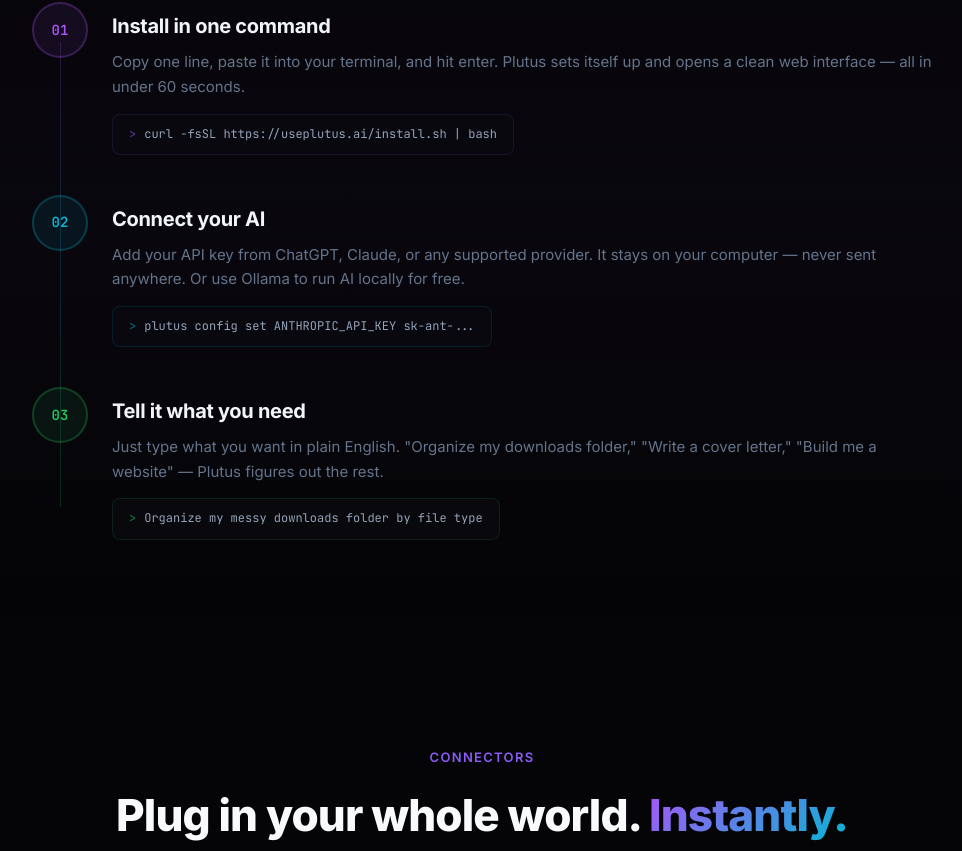
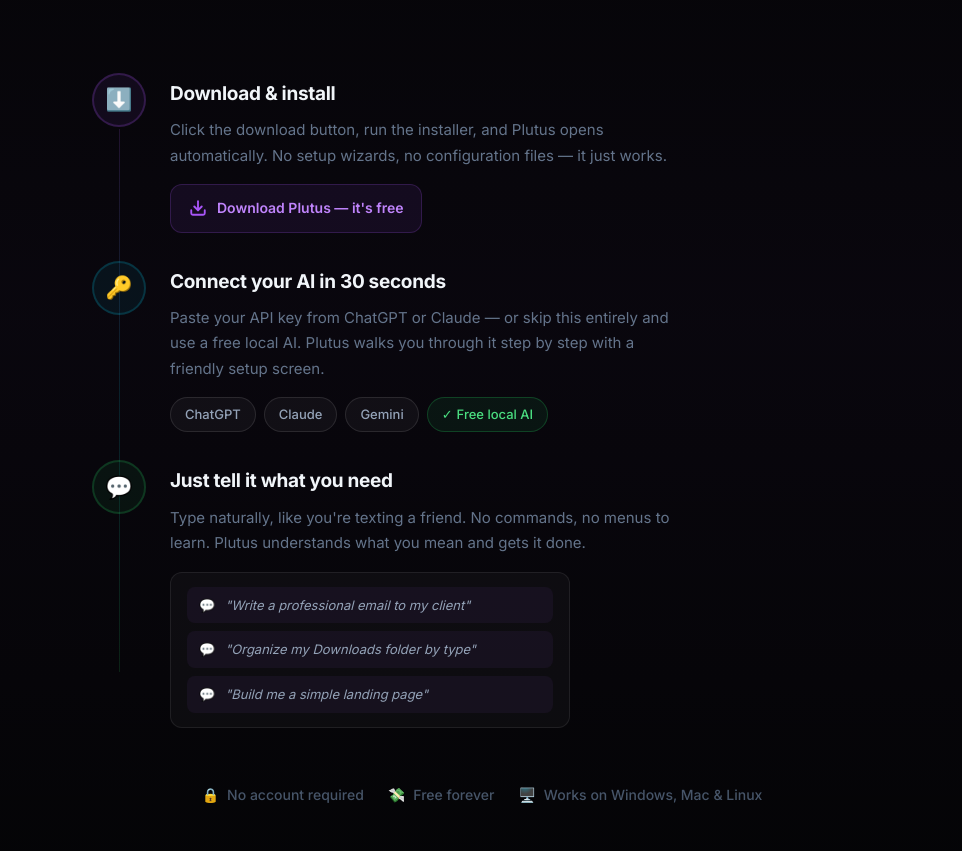
Before and after one commit to Crypt0nly/plutus_website, a React (Vite) app: page / in a window 1280 px wide. Shown: the part 2729-3580 px from the top of the page, without its empty margins (158-1120 px from the left). Built offline with nearby package versions, Linux system fonts and the light colour scheme.

Commit message:
feat: rewrite HowItWorks section for non-technical audience, remove terminal commands

```diff
--- a/src/components/HowItWorks.jsx
+++ b/src/components/HowItWorks.jsx
@@ -1,26 +1,96 @@
-import { motion, useScroll, useTransform } from 'framer-motion'
-import { useRef } from 'react'
+import { motion } from 'framer-motion'
 
 const steps = [
   {
-    number: '01',
-    title: 'Install in one command',
-    desc: 'Copy one line, paste it into your terminal, and hit enter. Plutus sets itself up and opens a clean web interface — all in under 60 seconds.',
-    code: 'curl -fsSL https://useplutus.ai/install.sh | bash',
+    number: '1',
+    emoji: '⬇️',
+    title: 'Download & install',
+    desc: 'Click the download button, run the installer, and Plutus opens automatically. No setup wizards, no configuration files — it just works.',
+    visual: (
+      <div style={{
+        display: 'flex',
+        alignItems: 'center',
+        gap: 10,
+        padding: '12px 18px',
+        background: 'rgba(168,85,247,0.08)',
+        border: '1px solid rgba(168,85,247,0.2)',
+        borderRadius: 12,
+        width: 'fit-content',
+      }}>
+        <svg width="18" height="18" viewBox="0 0 24 24" fill="none" stroke="#a855f7" strokeWidth="2.5" strokeLinecap="round" strokeLinejoin="round">
+          <path d="M21 15v4a2 2 0 0 1-2 2H5a2 2 0 0 1-2-2v-4"/>
+          <polyline points="7 10 12 15 17 10"/>
+          <line x1="12" y1="15" x2="12" y2="3"/>
+        </svg>
+        <span style={{ fontSize: 14, fontWeight: 600, color: '#c084fc' }}>Download Plutus — it's free</span>
+      </div>
+    ),
     color: '#a855f7',
   },
   {
-    number: '02',
-    title: 'Connect your AI',
-    desc: 'Add your API key from ChatGPT, Claude, or any supported provider. It stays on your computer — never sent anywhere. Or use Ollama to run AI locally for free.',
-    code: 'plutus config set ANTHROPIC_API_KEY sk-ant-...',
+    number: '2',
+    emoji: '🔑',
+    title: 'Connect your AI in 30 seconds',
+    desc: 'Paste your API key from ChatGPT or Claude — or skip this entirely and use a free local AI. Plutus walks you through it step by step with a friendly setup screen.',
+    visual: (
+      <div style={{
+        display: 'flex',
+        gap: 8,
+        flexWrap: 'wrap',
+      }}>
+        {['ChatGPT', 'Claude', 'Gemini', 'Free local AI'].map((name, i) => (
+          <span key={name} style={{
+            padding: '6px 14px',
+            background: i === 3 ? 'rgba(34,197,94,0.08)' : 'rgba(255,255,255,0.04)',
+            border: `1px solid ${i === 3 ? 'rgba(34,197,94,0.25)' : 'rgba(255,255,255,0.1)'}`,
+            borderRadius: 999,
+            fontSize: 13,
+            fontWeight: 500,
+            color: i === 3 ? '#4ade80' : '#94a3b8',
+          }}>
+            {i === 3 && <span style={{ marginRight: 4 }}>✓</span>}{name}
+          </span>
+        ))}
+      </div>
+    ),
     color: '#06b6d4',
   },
   {
-    number: '03',
-    title: 'Tell it what you need',
-    desc: 'Just type what you want in plain English. "Organize my downloads folder," "Write a cover letter," "Build me a website" — Plutus figures out the rest.',
-    code: '> Organize my messy downloads folder by file type',
+    number: '3',
+    emoji: '💬',
+    title: 'Just tell it what you need',
+    desc: 'Type naturally, like you\'re texting a friend. No commands, no menus to learn. Plutus understands what you mean and gets it done.',
+    visual: (
+      <div style={{
+        background: 'rgba(255,255,255,0.03)',
+        border: '1px solid rgba(255,255,255,0.08)',
+        borderRadius: 12,
+        padding: '14px 16px',
+        display: 'flex',
+        flexDirection: 'column',
+        gap: 8,
+        width: '100%',
+        maxWidth: 400,
+      }}>
+        {[
+          'Write a professional email to my client',
+          'Organize my Downloads folder by type',
+          'Build me a simple landing page',
+        ].map((example, i) => (
+          <div key={i} style={{
+            display: 'flex',
+            alignItems: 'center',
+            gap: 10,
+            padding: '8px 12px',
+            background: 'rgba(168,85,247,0.06)',
+            borderRadius: 8,
+          }}>
+            <span style={{ fontSize: 13, color: '#64748b' }}>💬</span>
+            <span style={{ fontSize: 13, color: '#94a3b8', fontStyle: 'italic' }}>"{example}"</span>
+          </div>
+        ))}
+      </div>
+    ),
     color: '#22c55e',
   },
 ]
@@ -28,11 +98,13 @@
 export default function HowItWorks() {
   return (
     <section id="how-it-works" style={{
-      padding: '100px 24px',
-      position: 'relative', zIndex: 1,
+      padding: '100px 0',
+      position: 'relative',
+      zIndex: 1,
       background: 'linear-gradient(180deg, transparent 0%, rgba(168,85,247,0.03) 50%, transparent 100%)',
     }}>
-      <div style={{ maxWidth: 900, margin: '0 auto' }}>
+      <div className="section-container" style={{ maxWidth: 860 }}>
+
         {/* Header */}
         <motion.div
           initial={{ opacity: 0, y: 20 }}
@@ -61,98 +133,130 @@
             letterSpacing: '-1.5px',
             color: '#f8fafc',
             lineHeight: 1.1,
+            marginBottom: 16,
           }}>
-            From zero to agent{' '}
+            Up and running{' '}
             <span style={{
               background: 'linear-gradient(135deg, #06b6d4, #a855f7)',
               WebkitBackgroundClip: 'text',
               WebkitTextFillColor: 'transparent',
               backgroundClip: 'text',
             }}>
-              in 3 steps
+              in 60 seconds
             </span>
           </h2>
+          <p style={{
+            fontSize: 16,
+            color: '#55556a',
+            maxWidth: 480,
+            margin: '0 auto',
+            lineHeight: 1.7,
+          }}>
+            No coding required. No technical knowledge needed. If you can type a message, you can use Plutus.
+          </p>
         </motion.div>
 
         {/* Steps */}
-        <div style={{ display: 'flex', flexDirection: 'column', gap: 32, position: 'relative' }}>
-          {/* Vertical line */}
+        <div style={{ display: 'flex', flexDirection: 'column', gap: 28, position: 'relative' }}>
+          {/* Vertical connector line */}
           <div style={{
             position: 'absolute',
-            left: 28, top: 40, bottom: 40,
+            left: 27,
+            top: 56,
+            bottom: 56,
             width: 1,
             background: 'linear-gradient(180deg, #a855f7, #06b6d4, #22c55e)',
-            opacity: 0.2,
+            opacity: 0.15,
+            pointerEvents: 'none',
           }} />
 
           {steps.map((step, i) => (
-            <StepCard key={step.number} {...step} index={i} />
+            <motion.div
+              key={step.number}
+              initial={{ opacity: 0, x: -24 }}
+              whileInView={{ opacity: 1, x: 0 }}
+              viewport={{ once: true, margin: '-40px' }}
+              transition={{ duration: 0.55, delay: i * 0.12, ease: [0.22, 1, 0.36, 1] }}
+              style={{ display: 'flex', gap: 24, alignItems: 'flex-start' }}
+            >
+              {/* Step bubble */}
+              <div style={{
+                width: 54,
+                height: 54,
+                borderRadius: '50%',
+                background: `${step.color}12`,
+                border: `2px solid ${step.color}35`,
+                display: 'flex',
+                alignItems: 'center',
+                justifyContent: 'center',
+                flexShrink: 0,
+                zIndex: 1,
+                fontSize: 22,
+              }}>
+                {step.emoji}
+              </div>
+
+              {/* Content */}
+              <div style={{ flex: 1, paddingTop: 6 }}>
+                <h3 style={{
+                  fontSize: 19,
+                  fontWeight: 700,
+                  color: '#f1f5f9',
+                  marginBottom: 8,
+                  letterSpacing: '-0.3px',
+                }}>
+                  {step.title}
+                </h3>
+                <p style={{
+                  color: '#64748b',
+                  fontSize: 15,
+                  lineHeight: 1.7,
+                  marginBottom: 16,
+                  maxWidth: 520,
+                }}>
+                  {step.desc}
+                </p>
+                {step.visual}
+              </div>
+            </motion.div>
           ))}
         </div>
+
+        {/* Bottom reassurance */}
+        <motion.div
+          initial={{ opacity: 0, y: 16 }}
+          whileInView={{ opacity: 1, y: 0 }}
+          viewport={{ once: true }}
+          transition={{ duration: 0.5, delay: 0.3 }}
+          style={{
+            marginTop: 56,
+            textAlign: 'center',
+            display: 'flex',
+            flexWrap: 'wrap',
+            justifyContent: 'center',
+            gap: 24,
+          }}
+        >
+          {[
+            { icon: '🔒', text: 'No account required' },
+            { icon: '💸', text: 'Free forever' },
+            { icon: '🖥️', text: 'Works on Windows, Mac & Linux' },
+          ].map(({ icon, text }) => (
+            <div key={text} style={{
+              display: 'flex',
+              alignItems: 'center',
+              gap: 8,
+              fontSize: 14,
+              color: '#475569',
+              fontWeight: 500,
+            }}>
+              <span>{icon}</span>
+              <span>{text}</span>
+            </div>
+          ))}
+        </motion.div>
+
       </div>
     </section>
   )
 }
-
-function StepCard({ number, title, desc, code, color, index }) {
-  return (
-    <motion.div
-      initial={{ opacity: 0, x: -30 }}
-      whileInView={{ opacity: 1, x: 0 }}
-      viewport={{ once: true, margin: '-40px' }}
-      transition={{ duration: 0.6, delay: index * 0.15, ease: [0.22, 1, 0.36, 1] }}
-      style={{ display: 'flex', gap: 24, alignItems: 'flex-start' }}
-    >
-      {/* Step number bubble */}
-      <div style={{
-        width: 56, height: 56,
-        borderRadius: '50%',
-        background: `${color}15`,
-        border: `2px solid ${color}40`,
-        display: 'flex', alignItems: 'center', justifyContent: 'center',
-        flexShrink: 0,
-        zIndex: 1,
-      }}>
-        <span style={{
-          fontFamily: 'JetBrains Mono, monospace',
-          fontSize: 14, fontWeight: 700,
-          color: color,
-        }}>
-          {number}
-        </span>
-      </div>
-
-      {/* Content */}
-      <div style={{ flex: 1, paddingTop: 8 }}>
-        <h3 style={{
-          fontSize: 20, fontWeight: 700,
-          color: '#f1f5f9',
-          marginBottom: 8,
-          letterSpacing: '-0.3px',
-        }}>
-          {title}
-        </h3>
-        <p style={{ color: '#64748b', fontSize: 15, lineHeight: 1.65, marginBottom: 14 }}>
-          {desc}
-        </p>
-        <div style={{
-          background: 'rgba(10,10,15,0.8)',
-          border: `1px solid ${color}20`,
-          borderRadius: 8,
-          padding: '10px 16px',
-          fontFamily: 'JetBrains Mono, monospace',
-          fontSize: 12,
-          color: '#94a3b8',
-          display: 'inline-block',
-          maxWidth: '100%',
-          overflow: 'hidden',
-          textOverflow: 'ellipsis',
-          whiteSpace: 'nowrap',
-        }}>
-          <span style={{ color: color, marginRight: 8, opacity: 0.6 }}>{'>'}</span>
-          {code.replace(/^[>$] /, '')}
-        </div>
-      </div>
-    </motion.div>
-  )
-}
```
